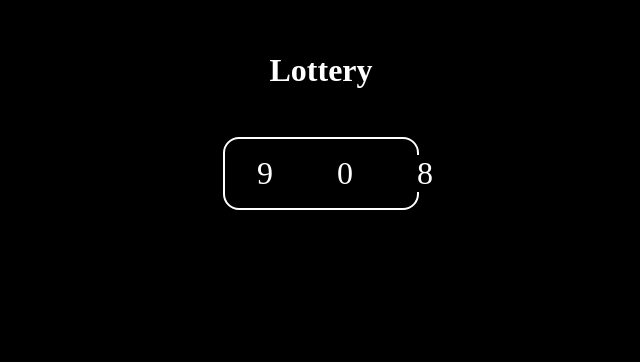
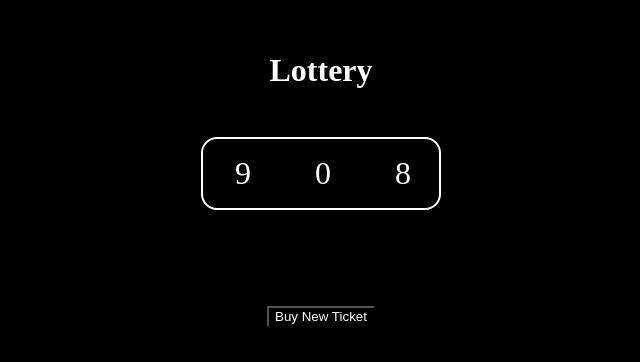
Before and after one commit to CoderMak25/Learning-React, a React (Vite) app in the folder lottery/: page / in a window 1280 px wide. Shown: the part 156-518 px from the top of the page, without its empty margins (319-959 px from the left). Built offline with nearby package versions, Linux system fonts and the light colour scheme.

Commit message:
added button to generate new tickets,also now its not the correct way to make the components and folder structure

```diff
--- a/lottery/src/Lottery.css
+++ b/lottery/src/Lottery.css
@@ -1,14 +1,16 @@
 .ticket{
   border-radius: 16px;
   border: 2px solid;
-  width: 30%;
+
   font-size: 2rem;
   display: flex;
   justify-content: space-between;
 
 
 }
-
+.outerBox{
+  width: 15rem;
+}
 .ticket span{
   margin: 1rem 2rem;
 }
--- a/lottery/src/Lottery.jsx
+++ b/lottery/src/Lottery.jsx
@@ -1,19 +1,24 @@
 import { useState } from "react"
 import "./Lottery.css";
-import {genRanNum} from "./helper.js";
+import {genRanNum,sum} from "./helper.js";
 
 
 export default function Lottery(){
     let [ticket,setTicket] = useState(genRanNum(3));
-
+    let isWinning = sum(ticket) === 15;
+    let buyTicket = ()=>{
+        setTicket(genRanNum(3));
+    }
     return (
-        <div>
+        <div className="outerBox">
             <h1>Lottery</h1>
             <div className="ticket">
                 <span>{ticket[0]}</span>
                 <span>{ticket[1]}</span>
                 <span>{ticket[2]}</span>
             </div>
+            <button onClick={buyTicket}>Buy New Ticket</button>
+            <h3>{isWinning && "Congrats! You won"}</h3>
         </div>
     )
 }
--- a/lottery/src/helper.js
+++ b/lottery/src/helper.js
@@ -7,4 +7,8 @@ function genRanNum(n){
     return arr;
 }
 
-export {genRanNum};
+function sum(arr){
+    return arr.reduce((sum,curr)=> sum+curr,0);
+}
+
+export {genRanNum,sum};
```
